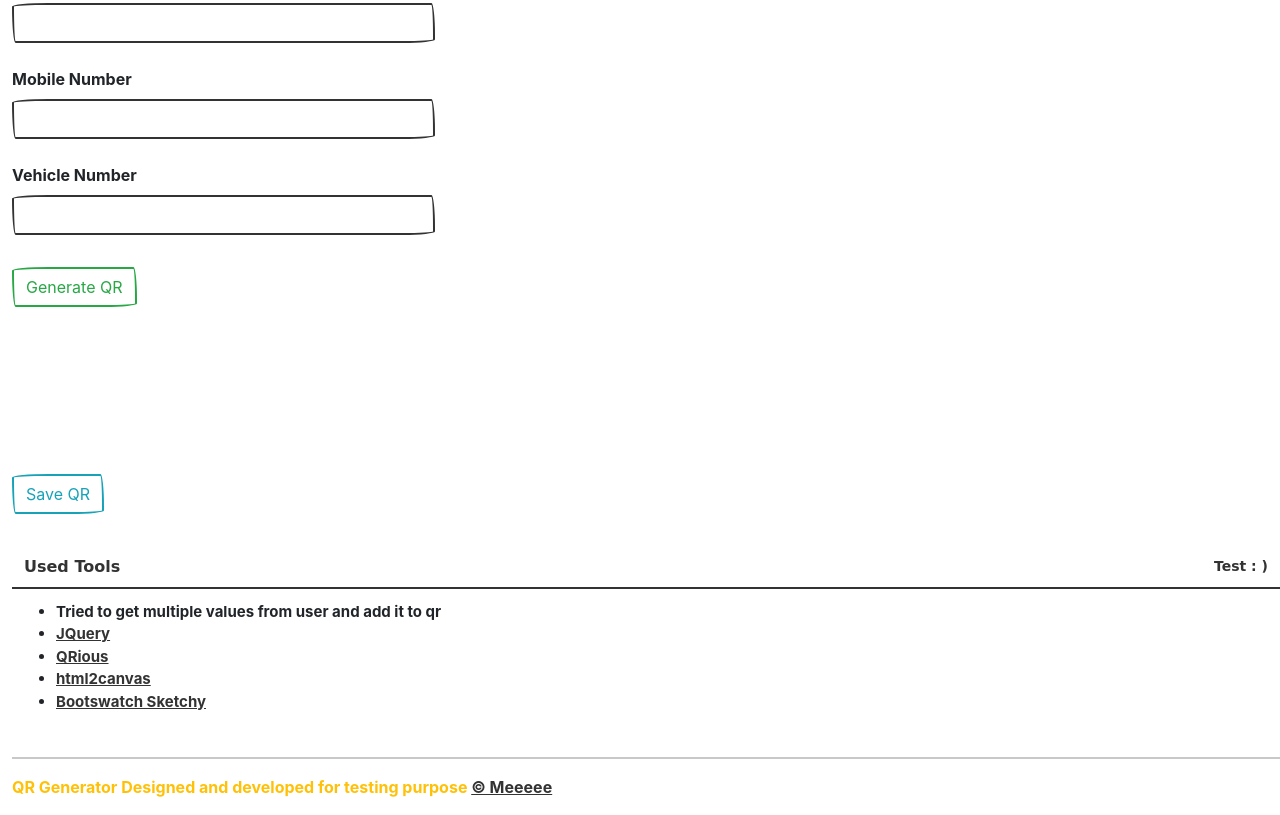
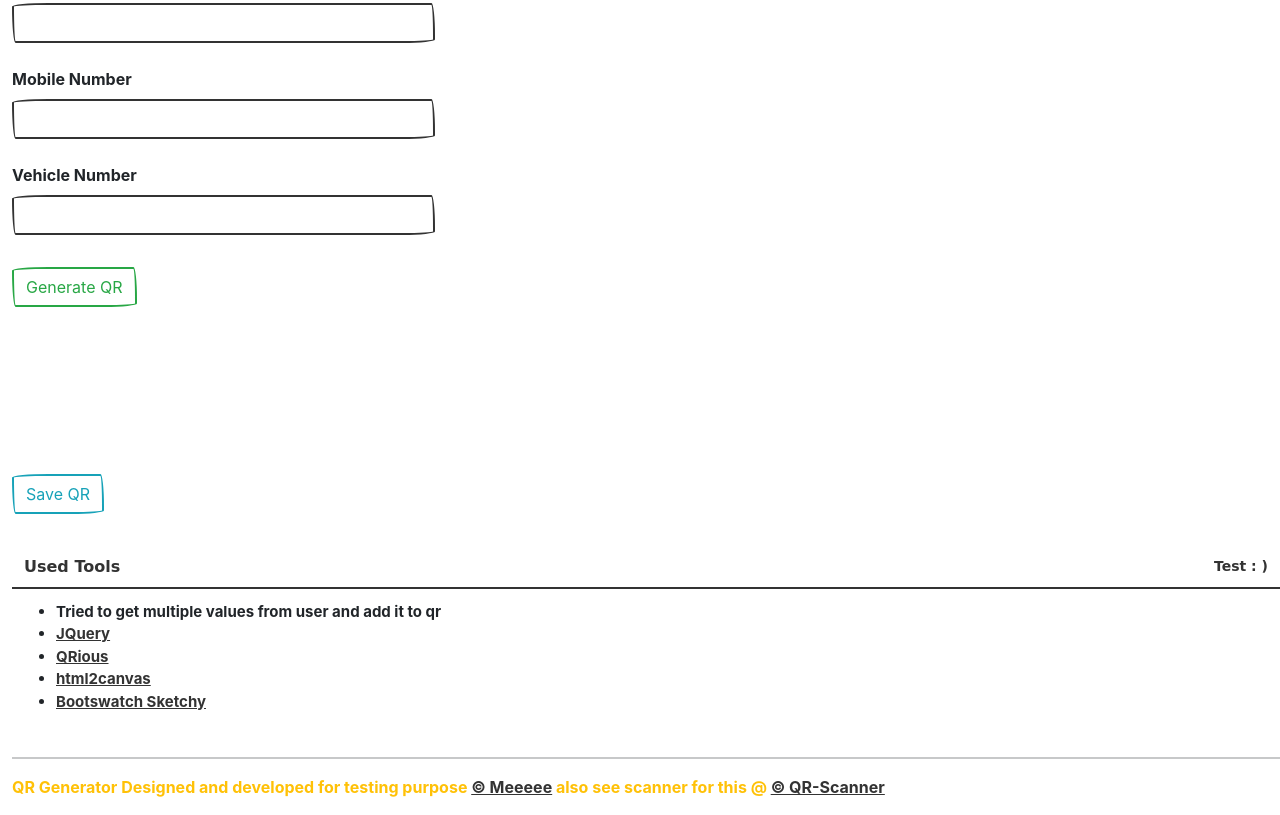
Before and after one commit to deepakpadhi986/qr-gen-safar, a plain HTML site: page index.html in a window 1280 px wide. Shown: the part 328-1143 px from the top of the page. Drawn offline with nearby package versions, Linux system fonts and the light colour scheme; a web font is replaced by a local one.

Commit message:
Update index.html

```diff
--- a/index.html
+++ b/index.html
@@ -14,14 +14,14 @@
     <meta property="og:url" content="https://qr-gen-safar.netlify.app">
     <meta property="og:title" content="QR Generator | Safar">
     <meta property="og:description" content="A Custom QR generator for my upcoming project. A multiple value qr generator. This is only for live testing purpose.">
-    <meta property="og:image" content="https://raw.githubusercontent.com/deepakpadhi986/Mountfolio/main/Assets/images/metadata.png">
+    <meta property="og:image" content="https://raw.githubusercontent.com/deepakpadhi986/qr-gen-safar/main/content/meta.png">
 
     <!-- Twitter -->
     <meta property="twitter:card" content="summary_large_image">
     <meta property="twitter:url" content="https://qr-gen-safar.netlify.app">
     <meta property="twitter:title" content="QR Generator | Safar">
     <meta property="twitter:description" content="A Custom QR generator for my upcoming project. A multiple value qr generator. This is only for live testing purpose.">
-    <meta property="og:image" content="https://raw.githubusercontent.com/deepakpadhi986/Mountfolio/main/Assets/images/metadata.png">
+    <meta property="og:image" content="https://raw.githubusercontent.com/deepakpadhi986/qr-gen-safar/main/content/meta.png">
 
     <!-- favicon -->
     <link rel="shortcut icon" href="content/favicon.png" type="image/x-icon">
@@ -108,7 +108,7 @@
         </ul>
     </div>
     <hr>
-    <p class="text-warning">QR Generator Designed and developed for testing purpose <a href="https://dnoobnerd.netlify.app/" class="text-primary">© Meeeee</a></p>
+    <p class="text-warning">QR Generator Designed and developed for testing purpose <a href="https://dnoobnerd.netlify.app/" class="text-primary">© Meeeee</a> also see scanner for this @ <a href="https://qr-scan-safar.netlify.app/" class="text-primary">© QR-Scanner</a></p>
     <script src="https://ajax.googleapis.com/ajax/libs/jquery/3.6.0/jquery.min.js"></script>
     <script src="https://cdnjs.cloudflare.com/ajax/libs/qrious/4.0.2/qrious.min.js"></script>
     <script src="https://html2canvas.hertzen.com/dist/html2canvas.js"></script>
```
